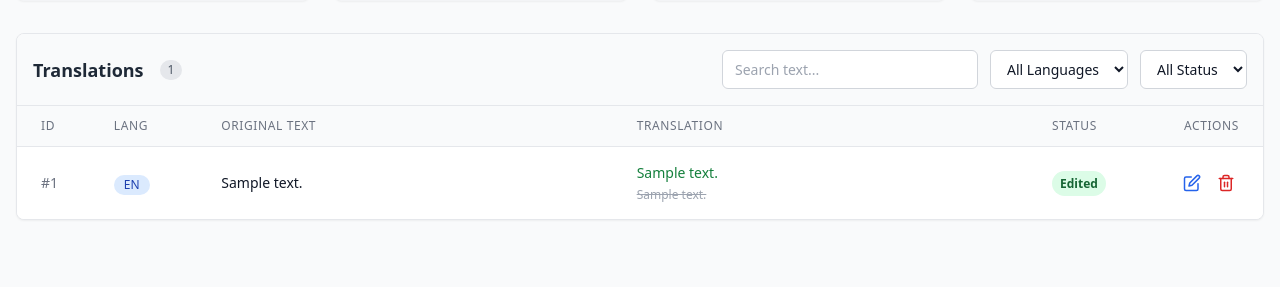
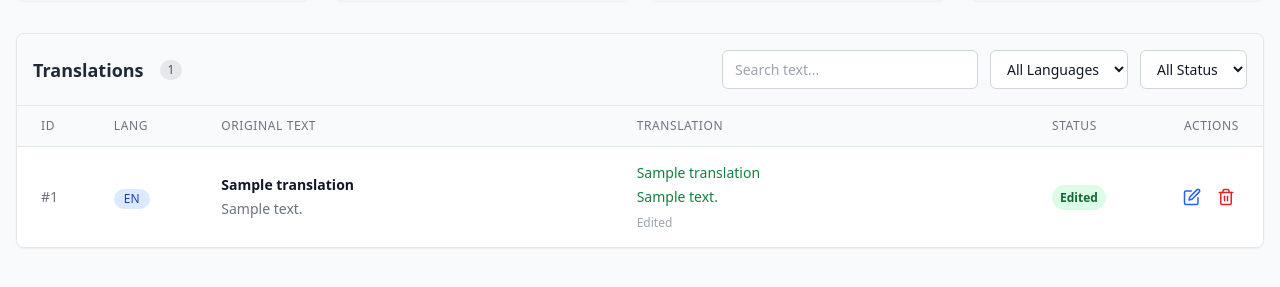
Before and after one commit to MohammadAliKassemHejazi/Thesis, a FastAPI app: page /dashboard in a window 1280 px wide. Shown: the part 237-524 px from the top of the page. Run offline with FastAPI, Linux system fonts and the light colour scheme; tables that the repository leaves empty hold one stand-in row (values such as "Sample post"); some libraries are stand-ins or nearby versions.

Commit message:
Separate product name and description in translation pipeline
- **Product Service**:
    - Make `description` required in `POST /products` and `PUT /products/:id`.
    - Update `requestTranslation` to send `name` and `description` as separate fields.
    - Update `getTranslation` to handle separated translation fields.
    - Update Swagger documentation.
- **Translation Service**:
    - Update database schema: replace `original_text`/`translated_text` with `original_name`/`translated_name` and `original_description`/`translated_description`.
    - Add migration logic to drop old table if schema mismatch is detected.
    - Update API (`POST /translate`, `PUT /edit`) to handle separate fields.
    - Update Dashboard UI to display and edit Name and Description separately.
    - Update Pydantic models.

Co-authored-by: MohammadAliKassemHejazi <100803482+MohammadAliKassemHejazi@users.noreply.github.com>

```diff
--- a/product-service/src/swagger.js
+++ b/product-service/src/swagger.js
@@ -52,7 +52,7 @@ const options = {
         },
         ProductCreate: {
           type: 'object',
-          required: ['name'],
+          required: ['name', 'description'],
           properties: {
             name: {
               type: 'string',
--- a/product-service/src/translationClient.js
+++ b/product-service/src/translationClient.js
@@ -5,13 +5,14 @@ const TRANSLATION_SERVICE_URL = process.env.TRANSLATION_SERVICE_URL || 'http://t
 /**
  * Request translation from Translation Microservice
  */
-async function requestTranslation(productId, text, targetLanguages) {
+async function requestTranslation(productId, name, description, targetLanguages) {
   try {
     const response = await axios.post(
       `${TRANSLATION_SERVICE_URL}/translate`,
       {
         original_request_id: productId,
-        text: text,
+        name: name,
+        description: description,
         target_languages: targetLanguages,
       },
       {
--- a/translation-service/app/main.py
+++ b/translation-service/app/main.py
@@ -14,8 +14,9 @@ from app.translator import translation_engine
 logging.basicConfig(level=logging.INFO)
 logger = logging.getLogger(__name__)
 
-# Create database tables
-Base.metadata.create_all(bind=engine)
+# Create database tables if they don't exist
+# We defer this slightly so check_and_migrate_db can handle schema changes
+# Base.metadata.create_all(bind=engine)
 
 app = FastAPI(
     title="Translation Microservice",
@@ -26,21 +27,26 @@ app = FastAPI(
 # Pydantic models for request/response
 class TranslateRequest(BaseModel):
     original_request_id: int
-    text: str
+    name: str
+    description: str
     target_languages: List[str]
 
 class TranslationResponse(BaseModel):
     id: int
     original_request_id: int
     language: str
-    original_text: str
-    translated_text: str
+    original_name: str
+    translated_name: str
+    original_description: str
+    translated_description: str
     is_edited: bool = False
-    edited_text: Optional[str] = None
+    edited_name: Optional[str] = None
+    edited_description: Optional[str] = None
     feedback: Optional[str] = None
 
 class EditRequest(BaseModel):
-    edited_text: str
+    edited_name: Optional[str] = None
+    edited_description: Optional[str] = None
     feedback: Optional[str] = None
 
 @app.on_event("startup")
@@ -48,8 +54,8 @@ async def startup_event():
     """Load AI models on startup and migrate DB"""
     logger.info("Starting Translation Microservice...")
     try:
-        # Check and migrate database
-        check_and_migrate_db(engine)
+        # Check and migrate database (pass Base to allow table creation)
+        check_and_migrate_db(engine, Base)
 
         # Preload models (optional - can be lazy loaded instead)
         # translation_engine.preload_all_models()
@@ -114,15 +120,22 @@ async def translate_text(request: TranslateRequest, db: Session = Depends(get_db
                 logger.warning(f"Unsupported language: {target_lang}")
                 continue
 
-            # Translate text
-            translated_text = translation_engine.translate(request.text, target_lang)
+            # Translate name
+            translated_name = translation_engine.translate(request.name, target_lang)
+
+            # Translate description (handle empty description gracefully)
+            translated_desc = ""
+            if request.description and request.description.strip():
+                translated_desc = translation_engine.translate(request.description, target_lang)
 
             # Store in database
             translation = Translation(
                 original_request_id=request.original_request_id,
                 language=target_lang,
-                original_text=request.text,
-                translated_text=translated_text
+                original_name=request.name,
+                translated_name=translated_name,
+                original_description=request.description,
+                translated_description=translated_desc
             )
             db.add(translation)
             db.commit()
@@ -132,8 +145,10 @@ async def translate_text(request: TranslateRequest, db: Session = Depends(get_db
                 id=translation.id,
                 original_request_id=translation.original_request_id,
                 language=translation.language,
-                original_text=translation.original_text,
-                translated_text=translation.translated_text
+                original_name=translation.original_name,
+                translated_name=translation.translated_name,
+                original_description=translation.original_description,
+                translated_description=translation.translated_description
             ))
 
         except Exception as e:
@@ -193,7 +208,12 @@ async def edit_translation(
     if not translation:
         raise HTTPException(status_code=404, detail="Translation not found")
 
-    translation.edited_text = edit_request.edited_text
+    if edit_request.edited_name is not None:
+        translation.edited_name = edit_request.edited_name
+
+    if edit_request.edited_description is not None:
+        translation.edited_description = edit_request.edited_description
+
     translation.feedback = edit_request.feedback
     translation.is_edited = True
 
--- a/translation-service/app/templates/dashboard.html
+++ b/translation-service/app/templates/dashboard.html
@@ -68,13 +68,15 @@
         };
 
         const EditModal = ({ isOpen, onClose, translation, onSave }) => {
-            const [text, setText] = useState('');
+            const [name, setName] = useState('');
+            const [description, setDescription] = useState('');
             const [feedback, setFeedback] = useState('');
             const [isSaving, setIsSaving] = useState(false);
 
             useEffect(() => {
                 if (translation) {
-                    setText(translation.edited_text || translation.translated_text);
+                    setName(translation.edited_name || translation.translated_name);
+                    setDescription(translation.edited_description || translation.translated_description || '');
                     setFeedback(translation.feedback || '');
                 }
             }, [translation]);
@@ -84,7 +86,7 @@
             const handleSave = async () => {
                 setIsSaving(true);
                 try {
-                    await onSave(translation.id, text, feedback);
+                    await onSave(translation.id, name, description, feedback);
                     onClose();
                 } catch (error) {
                     console.error("Failed to save:", error);
@@ -96,28 +98,56 @@
 
             return (
                 <div className="fixed inset-0 bg-black bg-opacity-50 flex items-center justify-center z-50 p-4">
-                    <div className="bg-white rounded-lg shadow-xl w-full max-w-lg overflow-hidden">
+                    <div className="bg-white rounded-lg shadow-xl w-full max-w-2xl overflow-hidden">
                         <div className="px-6 py-4 border-b border-gray-200 flex justify-between items-center bg-gray-50">
                             <h3 className="text-lg font-medium text-gray-900">Edit Translation</h3>
                             <button onClick={onClose} className="text-gray-400 hover:text-gray-500">
                                 <span className="text-2xl">&times;</span>
                             </button>
                         </div>
-                        <div className="p-6 space-y-4">
-                            <div>
-                                <label className="block text-sm font-medium text-gray-700 mb-1">Original Text ({translation.language})</label>
-                                <div className="p-3 bg-gray-50 rounded border border-gray-200 text-gray-800 text-sm">
-                                    {translation.original_text}
+                        <div className="p-6 space-y-4 max-h-[80vh] overflow-y-auto">
+                            {/* Name Section */}
+                            <div className="border-b border-gray-200 pb-4">
+                                <h4 className="font-semibold text-gray-800 mb-2">Product Name</h4>
+                                <div className="grid grid-cols-2 gap-4">
+                                    <div>
+                                        <label className="block text-xs font-medium text-gray-500 mb-1">Original ({translation.language})</label>
+                                        <div className="p-2 bg-gray-50 rounded border border-gray-200 text-gray-800 text-sm h-full">
+                                            {translation.original_name}
+                                        </div>
+                                    </div>
+                                    <div>
+                                        <label className="block text-xs font-medium text-gray-500 mb-1">Translation</label>
+                                        <textarea
+                                            className="w-full px-3 py-2 border border-gray-300 rounded-md focus:outline-none focus:ring-2 focus:ring-blue-500 text-sm h-20 resize-none"
+                                            value={name}
+                                            onChange={(e) => setName(e.target.value)}
+                                        ></textarea>
+                                    </div>
                                 </div>
                             </div>
-                            <div>
-                                <label className="block text-sm font-medium text-gray-700 mb-1">Translated Text</label>
-                                <textarea
-                                    className="w-full px-3 py-2 border border-gray-300 rounded-md focus:outline-none focus:ring-2 focus:ring-blue-500 text-sm h-32 resize-none"
-                                    value={text}
-                                    onChange={(e) => setText(e.target.value)}
-                                ></textarea>
+
+                            {/* Description Section */}
+                            <div className="border-b border-gray-200 pb-4">
+                                <h4 className="font-semibold text-gray-800 mb-2">Description</h4>
+                                <div className="grid grid-cols-2 gap-4">
+                                    <div>
+                                        <label className="block text-xs font-medium text-gray-500 mb-1">Original ({translation.language})</label>
+                                        <div className="p-2 bg-gray-50 rounded border border-gray-200 text-gray-800 text-sm h-full overflow-y-auto max-h-32">
+                                            {translation.original_description}
+                                        </div>
+                                    </div>
+                                    <div>
+                                        <label className="block text-xs font-medium text-gray-500 mb-1">Translation</label>
+                                        <textarea
+                                            className="w-full px-3 py-2 border border-gray-300 rounded-md focus:outline-none focus:ring-2 focus:ring-blue-500 text-sm h-32 resize-none"
+                                            value={description}
+                                            onChange={(e) => setDescription(e.target.value)}
+                                        ></textarea>
+                                    </div>
+                                </div>
                             </div>
+
                             <div>
                                 <label className="block text-sm font-medium text-gray-700 mb-1">Feedback / Notes (Optional)</label>
                                 <textarea
@@ -188,12 +218,13 @@
                 fetchData();
             }, []);
 
-            const handleSaveEdit = async (id, editedText, feedback) => {
+            const handleSaveEdit = async (id, editedName, editedDescription, feedback) => {
                 const res = await fetch(`/translations/${id}/edit`, {
                     method: 'PUT',
                     headers: { 'Content-Type': 'application/json' },
                     body: JSON.stringify({
-                        edited_text: editedText,
+                        edited_name: editedName,
+                        edited_description: editedDescription,
                         feedback: feedback
                     })
                 });
@@ -235,8 +266,14 @@
                     const matchesStatus = statusFilter === 'all' ||
                         (statusFilter === 'edited' && t.is_edited) ||
                         (statusFilter === 'pending' && !t.is_edited);
-                    const matchesSearch = t.original_text.toLowerCase().includes(searchTerm.toLowerCase()) ||
-                                          t.translated_text.toLowerCase().includes(searchTerm.toLowerCase());
+
+                    const term = searchTerm.toLowerCase();
+                    const matchesSearch =
+                        t.original_name.toLowerCase().includes(term) ||
+                        t.translated_name.toLowerCase().includes(term) ||
+                        t.original_description.toLowerCase().includes(term) ||
+                        t.translated_description.toLowerCase().includes(term);
+
                     return matchesLang && matchesStatus && matchesSearch;
                 });
             }, [translations, langFilter, statusFilter, searchTerm]);
@@ -356,15 +393,22 @@
                                                         {t.language}
                                                     </span>
                                                 </td>
-                                                <td className="px-6 py-4 text-sm text-gray-900 break-words max-w-xs">{t.original_text}</td>
+                                                <td className="px-6 py-4 text-sm text-gray-900 break-words max-w-xs">
+                                                    <div className="font-semibold">{t.original_name}</div>
+                                                    <div className="text-gray-500 mt-1 line-clamp-3">{t.original_description}</div>
+                                                </td>
                                                 <td className="px-6 py-4 text-sm text-gray-900 break-words max-w-xs">
                                                     {t.is_edited ? (
                                                         <div className="flex flex-col">
-                                                            <span className="text-green-700 font-medium">{t.edited_text}</span>
-                                                            <span className="text-xs text-gray-400 line-through mt-1">{t.translated_text}</span>
+                                                            <span className="text-green-700 font-medium">{t.edited_name || t.translated_name}</span>
+                                                            <span className="text-green-700 mt-1 line-clamp-3">{t.edited_description || t.translated_description}</span>
+                                                            <span className="text-xs text-gray-400 mt-2">Edited</span>
                                                         </div>
                                                     ) : (
-                                                        <span>{t.translated_text}</span>
+                                                        <div>
+                                                            <div className="font-medium">{t.translated_name}</div>
+                                                            <div className="text-gray-600 mt-1 line-clamp-3">{t.translated_description}</div>
+                                                        </div>
                                                     )}
                                                 </td>
                                                 <td className="px-6 py-4 whitespace-nowrap text-sm text-gray-500">
```
Also changed, not shown: product-service/src/index.js (+30 -16 lines), translation-service/app/database.py (+18 -20 lines), translation-service/app/models.py (+12 -6 lines).
